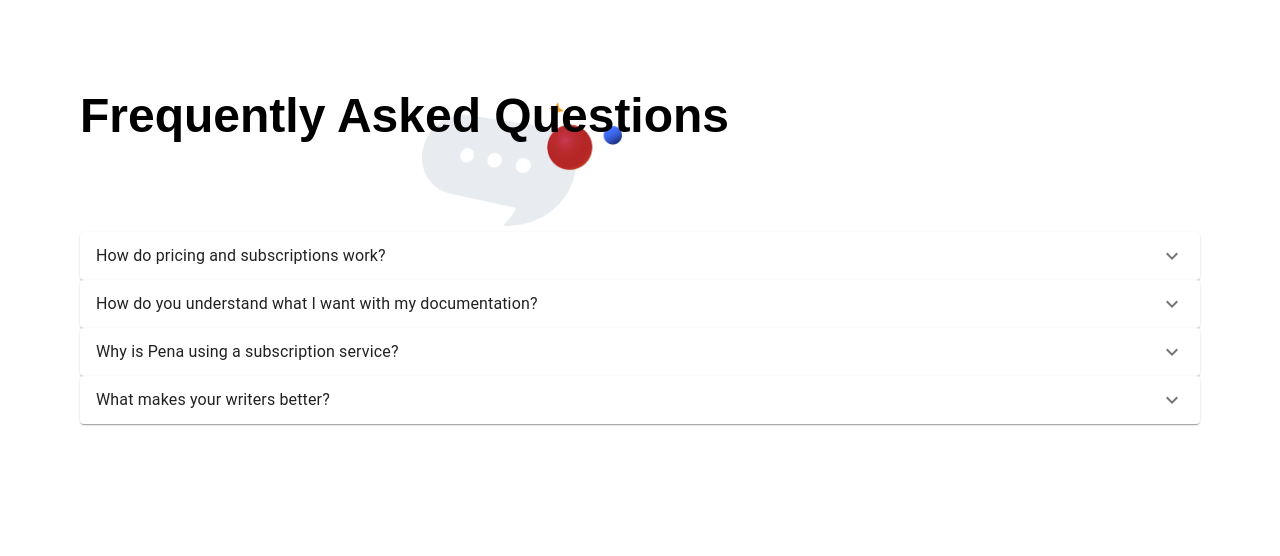
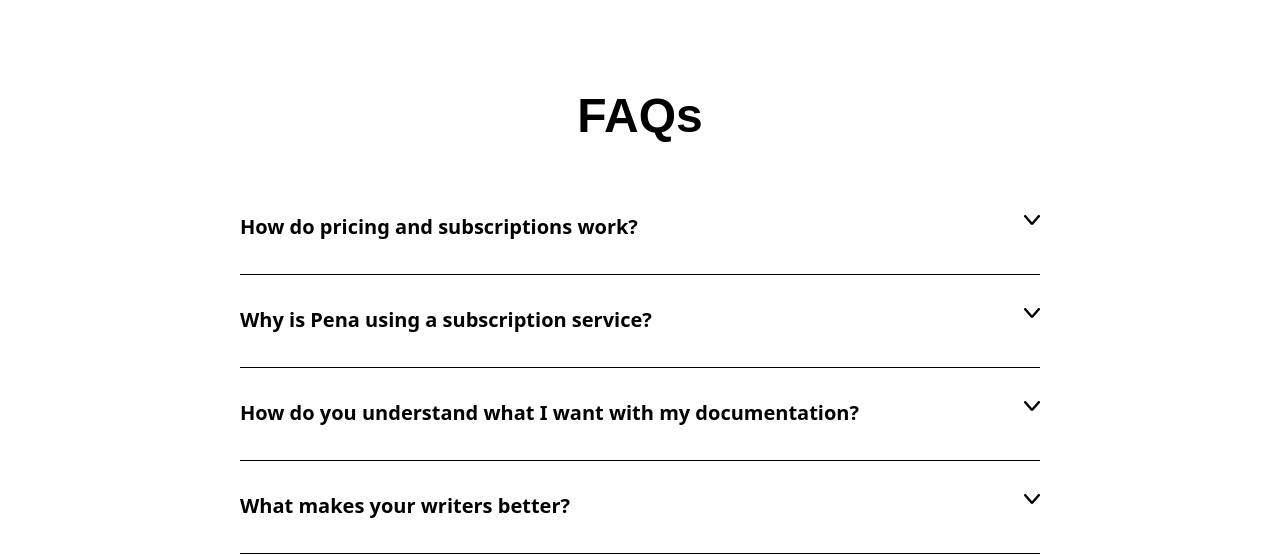
Before and after one commit to pr3b/penateam-old, a Next.js app: page /components/FAQ in a window 1280 px wide. Shown: the top 556 px of the page. Built offline with nearby package versions, Linux system fonts and the light colour scheme.

Commit message:
navbar & faqs

```diff
--- a/next.config.js
+++ b/next.config.js
@@ -1,6 +1,6 @@
 /** @type {import('next').NextConfig} */
 const nextConfig = {
   reactStrictMode: true,
-}
+};
 
-module.exports = nextConfig
+module.exports = nextConfig;
--- a/package.json
+++ b/package.json
@@ -31,7 +31,7 @@
     "react": "18.2.0",
     "react-dom": "18.2.0",
     "react-icons": "^4.8.0",
-    "react-modal": "3.16.1",
+    "react-modal": "^3.16.1",
     "stripe": "^12.6.0",
     "tailwindcss": "3.3.1"
   }
--- a/pages/components/FAQ.js
+++ b/pages/components/FAQ.js
@@ -1,98 +1,149 @@
-import React from "react";
-import Accordion from "@mui/material/Accordion";
-import AccordionSummary from "@mui/material/AccordionSummary";
-import AccordionDetails from "@mui/material/AccordionDetails";
-import Typography from "@mui/material/Typography";
-import ExpandMoreIcon from "@mui/icons-material/ExpandMore";
+import React, { useState } from "react";
 import Image from "next/image";
-import Chat from "../../public/assets/images/icons/chat.png";
+import Arrow from "../../public/assets/images/icons/arrowaccordion.svg";
 
 function FAQ() {
+  const [activeIndex, setActiveIndex] = useState(null);
+
+  const toggleAnswerVisibility = (index) => {
+    setActiveIndex(index === activeIndex ? null : index);
+  };
   return (
     <div className="faq-container">
-      <div data-aos="fade-out">
-        <div className="faq-title-container">
-          <h3>Frequently Asked Questions</h3>
-          <Image src={Chat} alt="Speaker icon" />
+      <div id="faq" className="section white p-t-150">
+        <div className="container">
+          <h3 className="faq-font">FAQs</h3>
+          <div className="faq__list-wrapper">
+            <div className="faq__row">
+              <div className="faq__left">
+                <div
+                  className="faq__title"
+                  onClick={() => toggleAnswerVisibility(0)}
+                >
+                  How do pricing and subscriptions work?
+                </div>
+                <div
+                  style={{
+                    display: activeIndex === 0 ? "block" : "none",
+                  }}
+                  className="faq__answer"
+                >
+                  Getting started with Pena is easy-breezy. When you subscribe
+                  to Pena, you choose monthly, quarterly, or yearly term. Each
+                  term has monthly billing, you will be billed on the date you
+                  subscribe and each month thereafter, on the date you
+                  subscribed. This subscription pricing will streamline and keep
+                  your documentation up to date. P.s. We&rsquo;ll also give you
+                  a great deal if you choose a longer term.
                 </div>
               </div>
-      <div data-aos="fade-out">
-        <Accordion>
-          <AccordionSummary
-            expandIcon={<ExpandMoreIcon />}
-            aria-controls="panel1a-content"
-            id="panel1a-header"
+              <Image
+                src={Arrow}
+                alt=""
+                className={`faq__arrow ${activeIndex === 0 ? "rotated" : ""}`}
+                onClick={() => toggleAnswerVisibility(0)}
+                width={16}
+                height={16}
+              />
+            </div>
+            <div className="faq__row">
+              <div className="faq__left">
+                <div
+                  className="faq__title"
+                  onClick={() => toggleAnswerVisibility(1)}
                 >
-            <Typography>How do pricing and subscriptions work?</Typography>
-          </AccordionSummary>
-          <AccordionDetails>
-            <Typography>
-              Getting started with Pena is easy-breezy. When you subscribe to
-              Pena, you choose monthly, quarterly, or yearly term. Each term has
-              monthly billing, you will be billed on the date you subscribe and
-              each month thereafter, on the date you subscribed. This
-              subscription pricing will streamline and keep your documentation
-              up to date. P.s. We&rsquo;ll also give you a great deal if you
-              choose a longer terms.
-            </Typography>
-          </AccordionDetails>
-        </Accordion>
+                  Why is Pena using a subscription service?
                 </div>
-      <div data-aos="fade-out">
-        <Accordion>
-          <AccordionSummary
-            expandIcon={<ExpandMoreIcon />}
-            aria-controls="panel2a-content"
-            id="panel2a-header"
+                <div
+                  style={{
+                    display: activeIndex === 1 ? "block" : "none",
+                  }}
+                  className="faq__answer"
                 >
-            <Typography>
+                  Getting started with Pena is easy-breezy. When you subscribe
+                  to Pena, you choose monthly, quarterly, or yearly term. Each
+                  term has monthly billing, you will be billed on the date you
+                  subscribe and each month thereafter, on the date you
+                  subscribed. This subscription pricing will streamline and keep
+                  your documentation up to date. P.s. We&rsquo;ll also give you
+                  a great deal if you choose a longer term.
+                </div>
+              </div>
+              <Image
+                src={Arrow}
+                alt=""
+                className={`faq__arrow ${activeIndex === 1 ? "rotated" : ""}`}
+                onClick={() => toggleAnswerVisibility(1)}
+                width={16}
+                height={16}
+              />
+            </div>
+            <div className="faq__row">
+              <div className="faq__left">
+                <div
+                  className="faq__title"
+                  onClick={() => toggleAnswerVisibility(2)}
+                >
                   How do you understand what I want with my documentation?
-            </Typography>
-          </AccordionSummary>
-          <AccordionDetails>
-            <Typography>
-              Lorem ipsum dolor sit amet, consectetur adipiscing elit.
-              Suspendisse malesuada lacus ex, sit amet blandit leo lobortis
-              eget.
-            </Typography>
-          </AccordionDetails>
-        </Accordion>
                 </div>
-      <div data-aos="fade-out">
-        <Accordion>
-          <AccordionSummary
-            expandIcon={<ExpandMoreIcon />}
-            aria-controls="panel2a-content"
-            id="panel2a-header"
+                <div
+                  style={{
+                    display: activeIndex === 2 ? "block" : "none",
+                  }}
+                  className="faq__answer"
                 >
-            <Typography>Why is Pena using a subscription service?</Typography>
-          </AccordionSummary>
-          <AccordionDetails>
-            <Typography>
-              Lorem ipsum dolor sit amet, consectetur adipiscing elit.
-              Suspendisse malesuada lacus ex, sit amet blandit leo lobortis
-              eget.
-            </Typography>
-          </AccordionDetails>
-        </Accordion>
+                  Getting started with Pena is easy-breezy. When you subscribe
+                  to Pena, you choose monthly, quarterly, or yearly term. Each
+                  term has monthly billing, you will be billed on the date you
+                  subscribe and each month thereafter, on the date you
+                  subscribed. This subscription pricing will streamline and keep
+                  your documentation up to date. P.s. We&rsquo;ll also give you
+                  a great deal if you choose a longer term.
                 </div>
-      <div data-aos="fade-out">
-        <Accordion>
-          <AccordionSummary
-            expandIcon={<ExpandMoreIcon />}
-            aria-controls="panel2a-content"
-            id="panel2a-header"
+              </div>
+              <Image
+                src={Arrow}
+                alt=""
+                className={`faq__arrow ${activeIndex === 2 ? "rotated" : ""}`}
+                onClick={() => toggleAnswerVisibility(2)}
+                width={16}
+                height={16}
+              />
+            </div>
+            <div className="faq__row">
+              <div className="faq__left">
+                <div
+                  className="faq__title"
+                  onClick={() => toggleAnswerVisibility(3)}
                 >
-            <Typography>What makes your writers better?</Typography>
-          </AccordionSummary>
-          <AccordionDetails>
-            <Typography>
-              Lorem ipsum dolor sit amet, consectetur adipiscing elit.
-              Suspendisse malesuada lacus ex, sit amet blandit leo lobortis
-              eget.
-            </Typography>
-          </AccordionDetails>
-        </Accordion>
+                  What makes your writers better?
+                </div>
+                <div
+                  style={{
+                    display: activeIndex === 3 ? "block" : "none",
+                  }}
+                  className="faq__answer"
+                >
+                  Getting started with Pena is easy-breezy. When you subscribe
+                  to Pena, you choose monthly, quarterly, or yearly term. Each
+                  term has monthly billing, you will be billed on the date you
+                  subscribe and each month thereafter, on the date you
+                  subscribed. This subscription pricing will streamline and keep
+                  your documentation up to date. P.s. We&rsquo;ll also give you
+                  a great deal if you choose a longer term.
+                </div>
+              </div>
+              <Image
+                src={Arrow}
+                alt=""
+                className={`faq__arrow ${activeIndex === 3 ? "rotated" : ""}`}
+                onClick={() => toggleAnswerVisibility(3)}
+                width={16}
+                height={16}
+              />
+            </div>
+          </div>
+        </div>
       </div>
     </div>
   );
--- a/styles/globals.css
+++ b/styles/globals.css
@@ -1665,6 +1665,12 @@ nav {
   z-index: 1;
 }
 
+.faq-font {
+  font-size: 3rem;
+  font-weight: 700;
+  z-index: 1;
+}
+
 .faq-title-container p {
   margin-left: 15rem;
 }
@@ -1861,14 +1867,76 @@ nav {
 
 .limited-spot {
   margin-top: 2rem;
-  padding: 2rem;
+  padding: 1rem;
   width: 100%;
-  background-color: #fff;
+  border-bottom-left-radius: 20px;
+  border-bottom-right-radius: 20px;
+}
+
+.ltd-monthly {
+  background-color: #cbd4e2;
+}
+
+.ltd-quarterly {
+  background-color: #fac069;
+}
+
+.ltd-yearly {
+  background-color: #595959;
 }
 
 .fade-up-class {
   display: flex;
   justify-content: center;
+}
+
+.faq-question-wrap {
+  margin-bottom: 10px;
+}
+
+.faq__list-wrapper {
+  max-width: 800px;
+  margin-top: 60px;
+  margin-left: auto;
+  margin-right: auto;
+}
+.faq__row {
+  text-align: left;
+  cursor: pointer;
+  border-bottom: 1px solid #000;
+  justify-content: space-between;
+  align-items: flex-start;
+  margin-bottom: 30px;
+  padding-bottom: 20px;
+  display: flex;
+}
+.faq__title {
+  margin-bottom: 12px;
+  font-size: 20px;
+  font-weight: 700;
+  line-height: 30px;
+}
+.faq__answer {
+  font-size: 17px;
+  line-height: 26px;
+}
+.faq__arrow {
+  width: 16px;
+  margin-left: 60px;
+  transition: transform 0.3s ease;
+}
+
+.faq__arrow.rotated {
+  transform: rotate(180deg);
+}
+
+.container {
+  z-index: 2;
+  max-width: 1240px;
+  text-align: center;
+  margin-left: auto;
+  margin-right: auto;
+  position: relative;
 }
 
 @media only screen and (max-width: 1200px) {
```
Also changed, not shown: pages/components/Pricing.js (+49 -24 lines), public/assets/images/icons/arrowaccordion.svg (added), 1 other file (tests, documents, lock files or other folders). Lines whose indentation alone changed are shown as unchanged.
